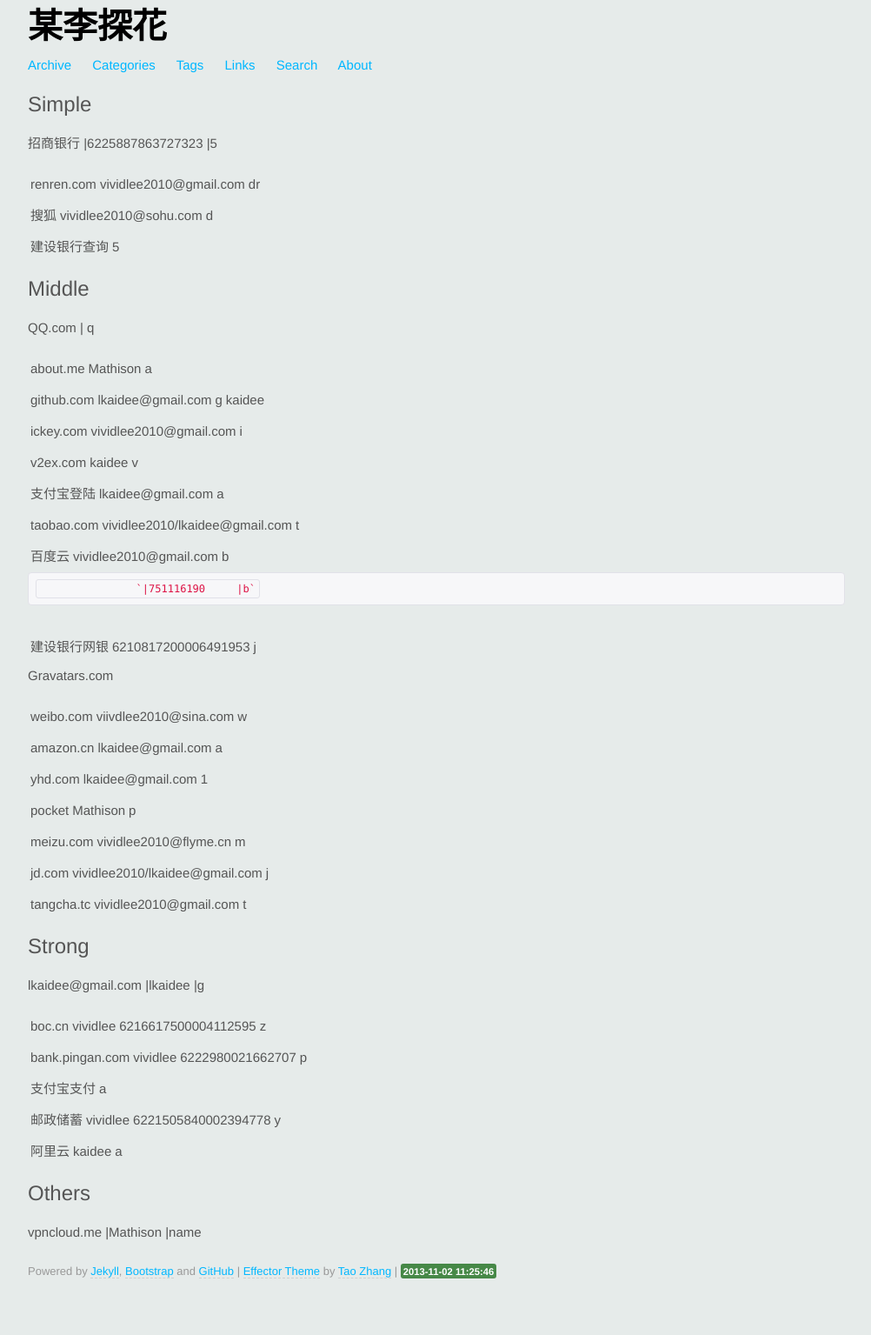
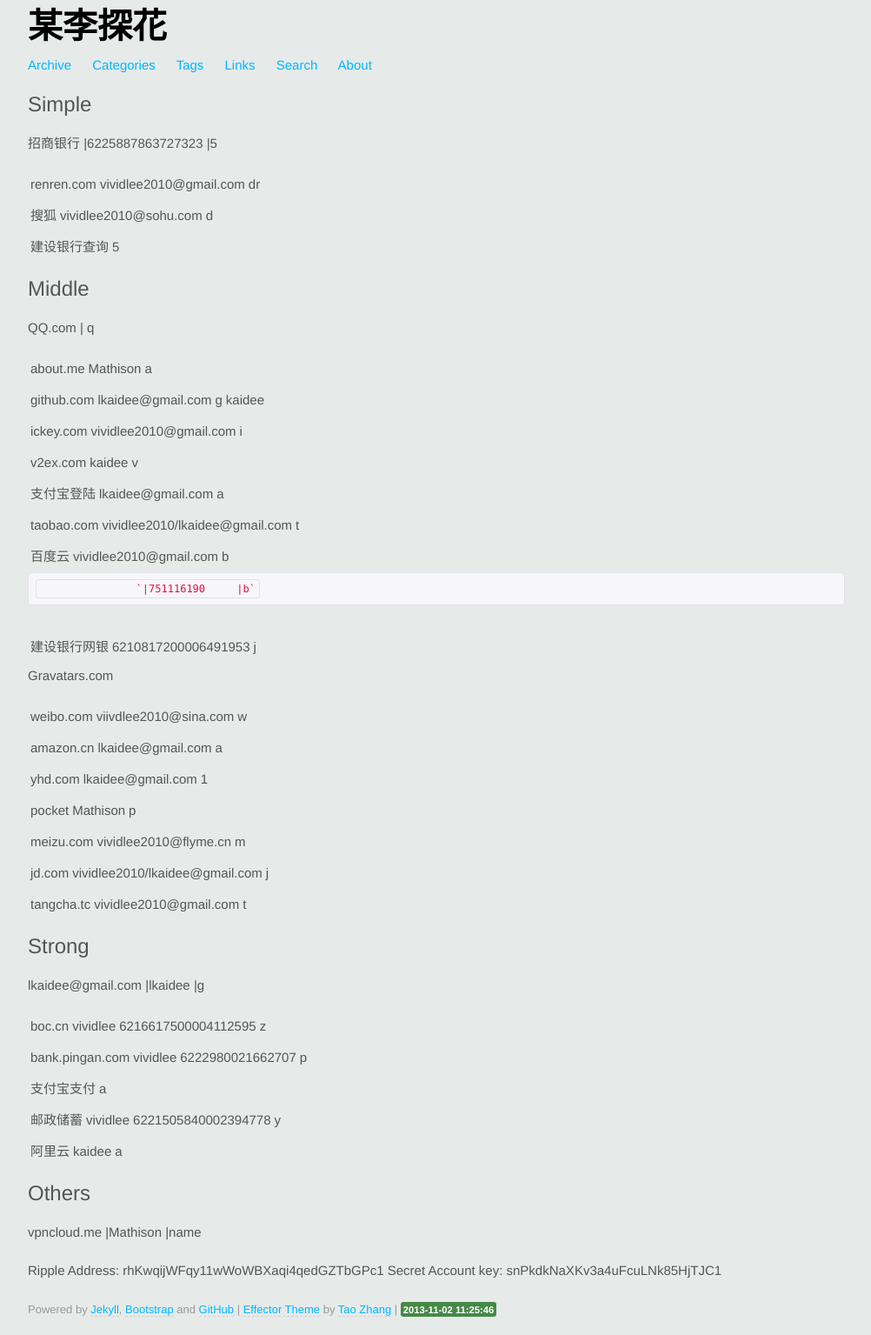
Before and after one commit to kaidee/kaidee.github.com, a Jekyll site: the page built from passwd.md, in a window 1280 px wide. Shown: the whole page at 87% size, without its empty margins (138-1140 px from the left). Built offline with Jekyll 4.4.1, drawn with Linux system fonts in a browser that asks for light colours; Markdown is read by kramdown in place of the engine named in the settings; before the commit the page ends 1491 px from its top, so only the background shows below that.

Commit message:
add some key

```diff
--- a/passwd.md
+++ b/passwd.md
@@ -69,3 +69,5 @@ bank.pingan.com 	|vividlee 	|6222980021662707 	|p
 Others
 ==========
 vpncloud.me 	|Mathison 	|name
+
+Ripple Address: rhKwqijWFqy11wWoWBXaqi4qedGZTbGPc1   Secret Account key: snPkdkNaXKv3a4uFcuLNk85HjTJC1
```
